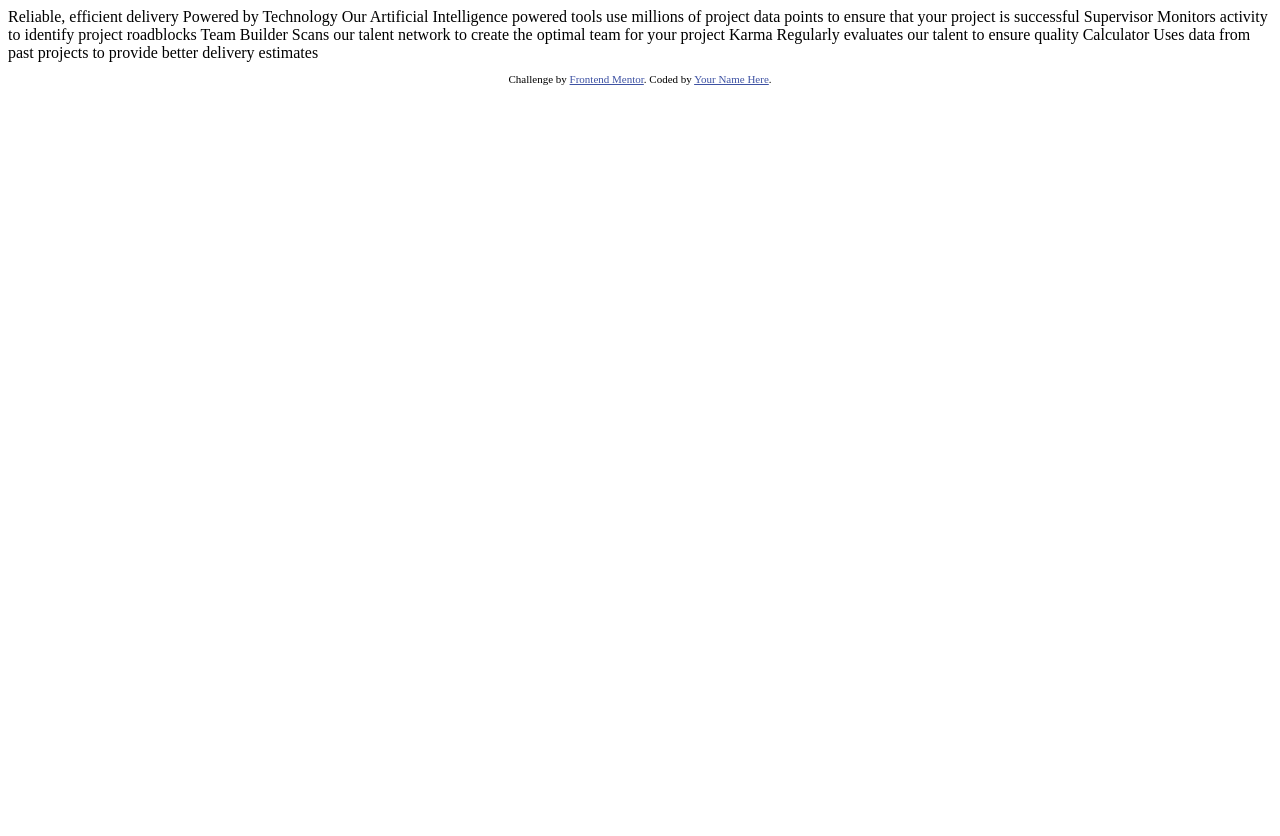
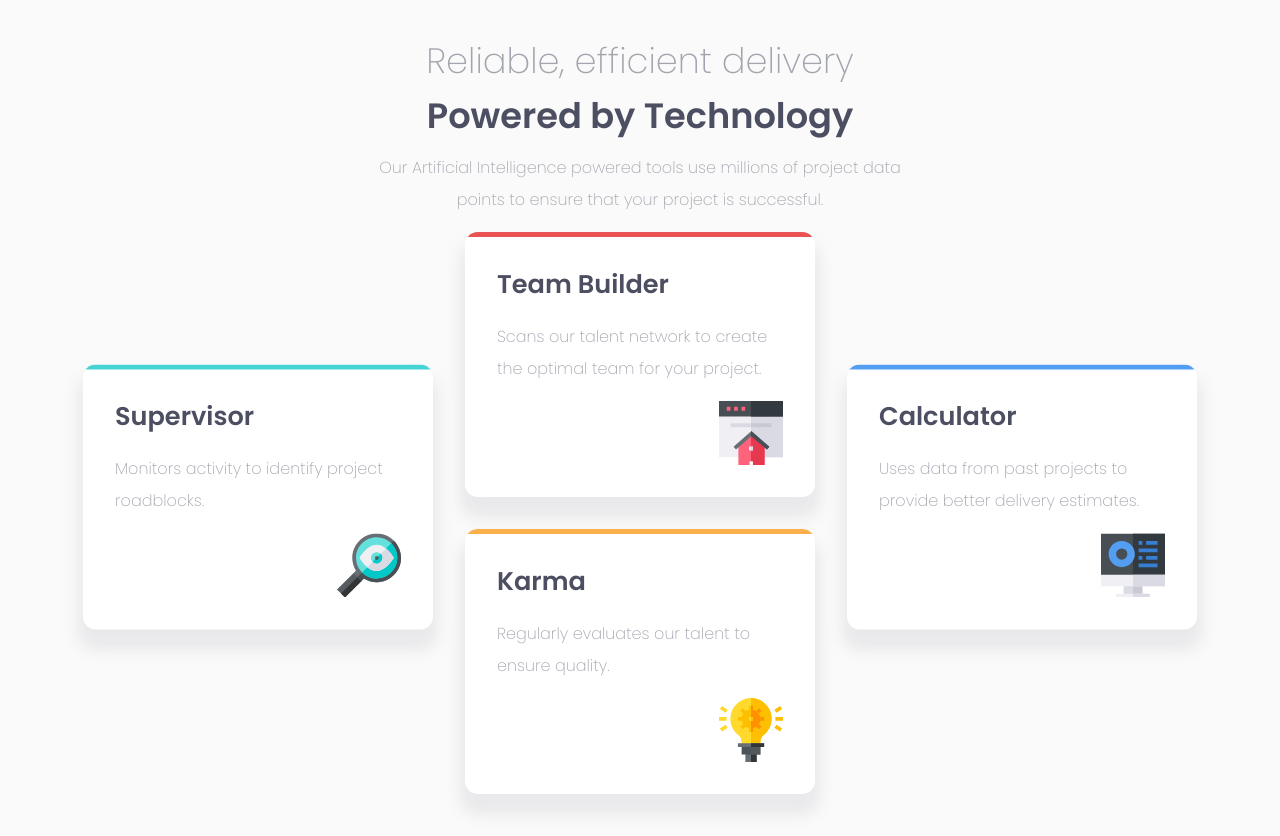
Before and after one commit to biwwabong/four_card_feature_section_project, a plain HTML site: page index.html in a window 1280 px wide. Before the commit the page ends 800 px from the top, so only its background shows below. Drawn offline with Linux system fonts and the light colour scheme.

Commit message:
Final Commit

```diff
--- a/index.html
+++ b/index.html
@@ -1,45 +1,82 @@
 <!DOCTYPE html>
 <html lang="en">
-<head>
-  <meta charset="UTF-8">
-  <meta name="viewport" content="width=device-width, initial-scale=1.0"> <!-- displays site properly based on user's device -->
+  <head>
+    <meta charset="UTF-8" />
+    <meta name="viewport" content="width=device-width, initial-scale=1.0" />
+    <!-- displays site properly based on user's device -->
 
-  <link rel="icon" type="image/png" sizes="32x32" href="./images/favicon-32x32.png">
+    <link rel="preconnect" href="https://fonts.googleapis.com" />
+    <link rel="preconnect" href="https://fonts.gstatic.com" crossorigin />
+    <link
+      href="https://fonts.googleapis.com/css2?family=Poppins:ital,wght@0,200;0,400;0,600;1,600&display=swap"
+      rel="stylesheet"
+    />
 
-  <title>Frontend Mentor | Four card feature section</title>
+    <link rel="stylesheet" href="styles/main.css" />
 
-  <!-- Feel free to remove these styles or customise in your own stylesheet 👍 -->
-  <style>
-    .attribution { font-size: 11px; text-align: center; }
-    .attribution a { color: hsl(228, 45%, 44%); }
-  </style>
-</head>
-<body>
+    <link
+      rel="icon"
+      type="image/png"
+      sizes="32x32"
+      href="./images/favicon-32x32.png"
+    />
 
-  Reliable, efficient delivery
-  Powered by Technology
+    <title>Frontend Mentor | Four card feature section</title>
+  </head>
+  <body>
+    <main class="main-container">
+      <header>
+        <h1>Reliable, efficient delivery</h1>
+        <h2>Powered by Technology</h2>
 
-  Our Artificial Intelligence powered tools use millions of project data points
-  to ensure that your project is successful
+        <p>
+          Our Artificial Intelligence powered tools use millions of project data
+          points to ensure that your project is successful.
+        </p>
+      </header>
 
-  Supervisor
-  Monitors activity to identify project roadblocks
+      <section class="card-container" aria-label="Feature Cards">
+        <article class="card card-supervisor">
+          <h3>Supervisor</h3>
+          <p>Monitors activity to identify project roadblocks.</p>
+          <img
+            src="images/icon-supervisor.svg"
+            alt="Icon representing supervision"
+          />
+        </article>
 
-  Team Builder
-  Scans our talent network to create the optimal team for your project
+        <article class="card card-team-builder">
+          <h3>Team Builder</h3>
+          <p>
+            Scans our talent network to create the optimal team for your
+            project.
+          </p>
+          <img
+            src="images/icon-team-builder.svg"
+            alt="Icon representing team building"
+          />
+        </article>
 
-  Karma
-  Regularly evaluates our talent to ensure quality
+        <article class="card card-karma">
+          <h3>Karma</h3>
+          <p>Regularly evaluates our talent to ensure quality.</p>
+          <img
+            src="images/icon-karma.svg"
+            alt="Icon representing evaluation and feedback"
+          />
+        </article>
 
-  Calculator
-  Uses data from past projects to provide better delivery estimates
-
-
-  <footer>
-    <p class="attribution">
-      Challenge by <a href="https://www.frontendmentor.io?ref=challenge" target="_blank">Frontend Mentor</a>.
-      Coded by <a href="#">Your Name Here</a>.
-    </p>
-  </footer>
-</body>
+        <article class="card card-calculator">
+          <h3>Calculator</h3>
+          <p>
+            Uses data from past projects to provide better delivery estimates.
+          </p>
+          <img
+            src="images/icon-calculator.svg"
+            alt="Icon representing calculation for estimates"
+          />
+        </article>
+      </section>
+    </main>
+  </body>
 </html>
--- /dev/null
+++ b/styles/main.css
@@ -0,0 +1,212 @@
+/* ================== CSS Reset ================== */
+/* Comprehensive CSS Reset */
+*,
+*::before,
+*::after {
+  margin: 0;
+  padding: 0;
+  box-sizing: border-box;
+}
+
+/* ================== Global Variables ================== */
+:root {
+  /* Colors */
+  --Red: hsl(0, 78%, 62%);
+  --Cyan: hsl(180, 62%, 55%);
+  --Orange: hsl(34, 97%, 64%);
+  --Blue: hsl(212, 86%, 64%);
+  --Very-Dark-Blue: hsl(234, 12%, 34%);
+  --Grayish-Blue: hsl(229, 6%, 66%);
+  --Very-Light-Gray: hsl(0, 0%, 98%);
+
+  /* Typography */
+  --font-family: "Poppins", sans-serif;
+  --font-size-base: 93.75%; /* Sets base font size to 15px */
+  --font-size-title: 2.2rem; /* 33px */
+  --font-weight-200: 200;
+  --font-weight-400: 400;
+  --font-weight-600: 600;
+}
+
+/* ================== Global Styles ================== */
+body {
+  font-family: var(--font-family);
+  font-size: var(--font-size-base);
+  font-weight: var(--font-weight-200);
+  color: var(--Grayish-Blue);
+  background-color: var(--Very-Light-Gray);
+  padding: 1.2em;
+  line-height: 1.6;
+}
+
+header {
+  text-align: center;
+  max-width: 550px;
+}
+
+img {
+  display: block;
+  max-width: 100%;
+}
+
+button {
+  font: inherit;
+}
+
+/* ================== Typography ================== */
+h1,
+h2,
+h3,
+p {
+  font-family: var(--font-family);
+}
+
+h1 {
+  font-size: var(--font-size-title);
+  font-weight: var(--font-weight-200);
+  line-height: 1.1;
+  padding-bottom: 1rem;
+}
+
+h1 span {
+  font-weight: var(--font-weight-400);
+}
+
+h2 {
+  color: var(--Very-Dark-Blue);
+  font-size: var(--font-size-title);
+  font-weight: var(--font-weight-600);
+  line-height: 1.1;
+  padding-bottom: 1rem;
+}
+
+h3 {
+  color: var(--Very-Dark-Blue);
+  font-size: 1.6rem;
+  font-weight: var(--font-weight-600);
+  padding-bottom: 1rem;
+}
+
+p {
+  font-size: 1rem;
+  line-height: 2;
+  padding-bottom: 1rem;
+}
+
+/* ================== Layout Styles ================== */
+
+.main-container {
+  display: flex;
+  flex-direction: column;
+  justify-content: center;
+  align-items: center;
+  min-height: 100vh;
+  width: 100%;
+}
+
+.card-container {
+  display: flex;
+  flex-wrap: wrap;
+  justify-content: center;
+  gap: 2rem;
+  width: 100%;
+}
+
+.card {
+  position: relative; /* Required for positioning the pseudo-element */
+  box-shadow: 0 1rem 1rem 0.3rem rgba(163, 163, 174, 0.2);
+  border-radius: 0.8rem;
+  padding: 2rem;
+  background-color: white;
+  overflow: hidden; /* Ensures the pseudo-element stays within the card */
+  width: 100%;
+  max-width: 350px;
+}
+
+.card::before {
+  content: "";
+  position: absolute;
+  top: 0;
+  left: 0;
+  width: 100%;
+  height: 0.3rem; /* Thickness of the top border */
+  border-top-left-radius: 0.8rem; /* Match the card's border-radius */
+  border-top-right-radius: 0.8rem; /* Match the card's border-radius */
+}
+
+.card-supervisor::before {
+  background-color: var(--Cyan);
+}
+
+.card-team-builder::before {
+  background-color: var(--Red);
+}
+
+.card-karma::before {
+  background-color: var(--Orange);
+}
+
+.card-calculator::before {
+  background-color: var(--Blue);
+}
+
+.card img {
+  margin-left: auto;
+}
+
+/* ================== Responsive Styles ================== */
+@media (max-width: 768px) {
+  .main-container {
+    display: flex;
+    flex-direction: column;
+    align-items: center;
+    padding: 1rem;
+  }
+
+  .card {
+    max-width: 100%;
+  }
+
+  h1,
+  h2 {
+    font-size: 1.8rem;
+  }
+
+  h3 {
+    font-size: 1.4rem;
+  }
+
+  p {
+    font-size: 0.9rem;
+  }
+}
+
+/* ================== Desktop Layout ================== */
+@media (min-width: 1170px) {
+  .card-container {
+    display: grid;
+    grid-template-columns: 350px 350px 350px; /* Sets the max-width of each column */
+  }
+
+  .card-supervisor {
+    grid-column: 1;
+    grid-row: 1;
+    transform: translateY(50%); /* Move card down 50% */
+  }
+
+  .card-team-builder {
+    grid-column: 2;
+    grid-row: 1;
+  }
+
+  .card-karma {
+    grid-column: 2;
+    grid-row: 2;
+  }
+
+  .card-calculator {
+    grid-column: 3;
+    grid-row: 1;
+    transform: translateY(50%); /* Move card down 50% */
+  }
+}
```
